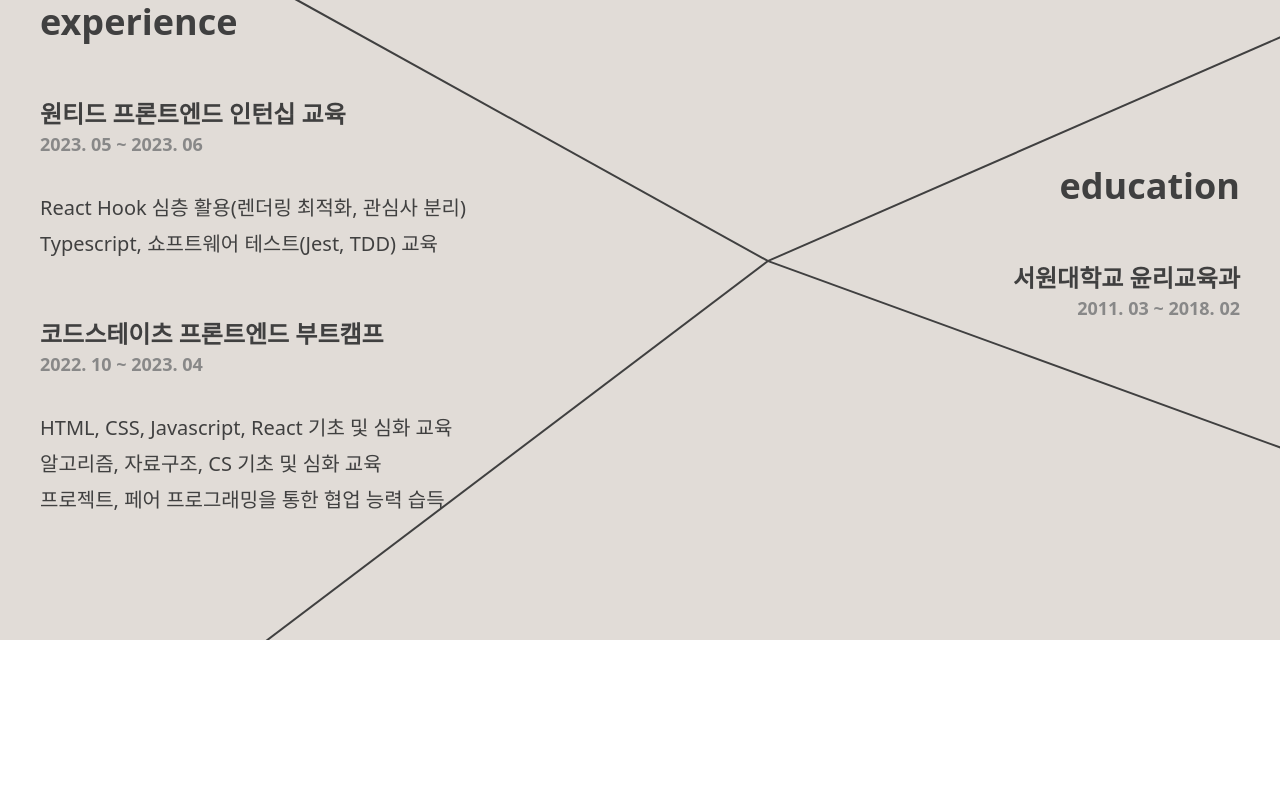
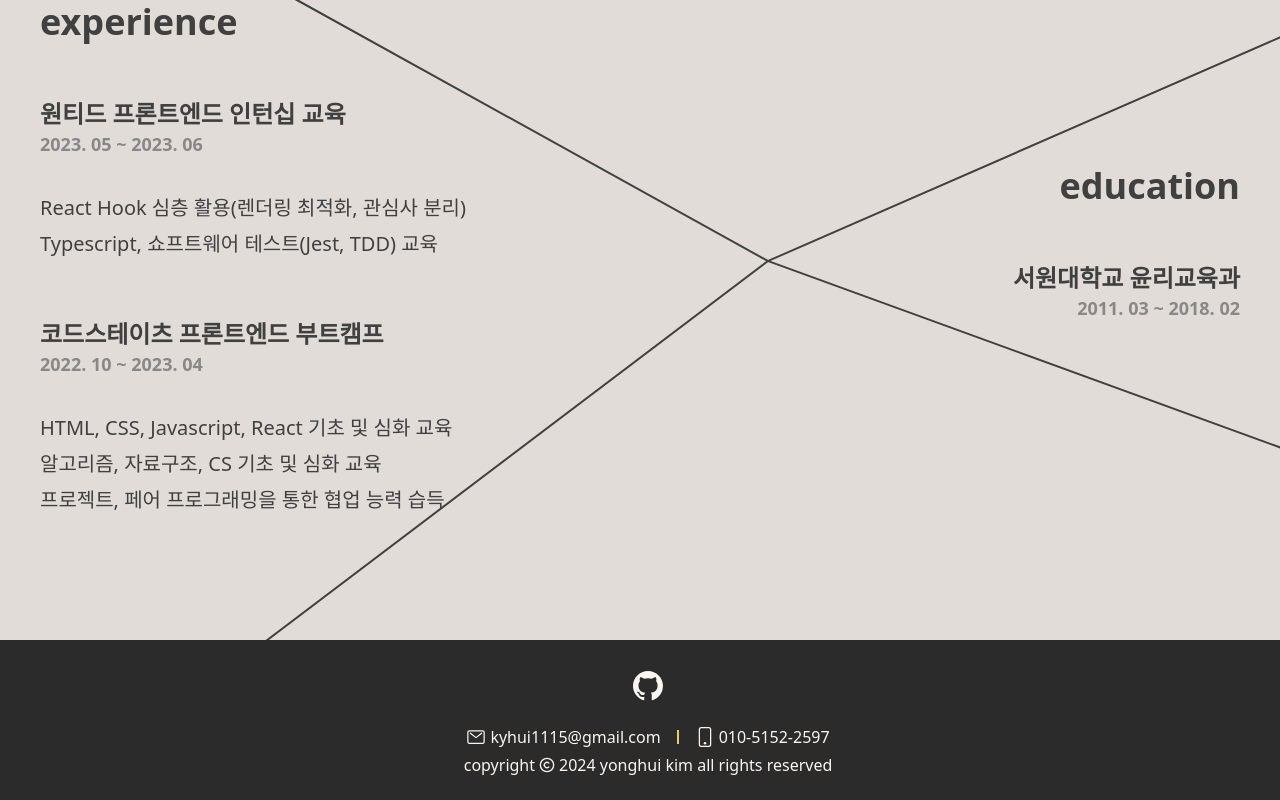
Before and after one commit to kyhui1115/portfolio, a React (Create React App) app: page / in a window 1280 px wide. Shown: the part 2440-3240 px from the top of the page. Before the commit the page ends 3080 px from the top, so only its background shows below. Built offline with nearby package versions, Linux system fonts and the light colour scheme.

Commit message:
design: footer 추가

```diff
--- a/src/App.tsx
+++ b/src/App.tsx
@@ -5,6 +5,7 @@ import Background from './pages/Background';
 import Nav from './components/nav/Nav';
 import ScrollText from './components/AboutMe/ScrollText';
 import { useState } from 'react';
+import Footer from './components/Footer/Footer';
 
 function App() {
   const [currentPage, setCurrentPage] = useState(0);
@@ -16,6 +17,7 @@ function App() {
       <Skill setCurrentPage={setCurrentPage} />
       <Projects setCurrentPage={setCurrentPage} />
       <Background setCurrentPage={setCurrentPage} />
+      <Footer />
       {currentPage < 3 ? <ScrollText /> : null}
     </div>
   );
--- /dev/null
+++ b/src/components/Footer/Copyright.tsx
@@ -0,0 +1,11 @@
+import { LuCopyright } from 'react-icons/lu';
+
+export default function Copyright() {
+  return (
+    <div className="flex items-center text-beige-100">
+      <span>copyright</span>
+      <LuCopyright className="mx-1" />
+      <span>2024 yonghui kim all rights reserved</span>
+    </div>
+  );
+}
--- /dev/null
+++ b/src/components/Footer/EmailAndPhone.tsx
@@ -0,0 +1,14 @@
+import { IoMailOutline } from 'react-icons/io5';
+import { BsPhone } from 'react-icons/bs';
+
+export default function EmailAndPhone() {
+  return (
+    <div className="flex items-center mt-6">
+      <IoMailOutline className="mr-1 text-xl" />
+      <span>kyhui1115@gmail.com</span>
+      <div className="w-0.5 h-3.5 bg-yellow-100 mx-4" />
+      <BsPhone className="mr-1 text-xl" />
+      <span>010-5152-2597</span>
+    </div>
+  );
+}
--- /dev/null
+++ b/src/components/Footer/Footer.tsx
@@ -0,0 +1,11 @@
+import Copyright from './Copyright';
+import UserInfo from './UserInfo';
+
+export default function Footer() {
+  return (
+    <div className="relative flex flex-col items-center justify-center h-40 pl-4 bg-gray-500">
+      <UserInfo />
+      <Copyright />
+    </div>
+  );
+}
--- /dev/null
+++ b/src/components/Footer/UserInfo.tsx
@@ -0,0 +1,21 @@
+import { BsGithub } from 'react-icons/bs';
+import UserInfoItem from './UserInfoItem';
+import EmailAndPhone from './EmailAndPhone';
+
+export default function UserInfo() {
+  return (
+    <div className="flex flex-col items-center mb-1 text-beige-100">
+      {userInfoList.map((userInfo, i) => (
+        <UserInfoItem key={i} icon={userInfo.icon} href={userInfo.href} />
+      ))}
+      <EmailAndPhone />
+    </div>
+  );
+}
+
+const userInfoList = [
+  {
+    icon: <BsGithub className="text-3xl" />,
+    href: 'https://github.com/kyhui1115',
+  },
+];
--- /dev/null
+++ b/src/components/Footer/UserInfoItem.tsx
@@ -0,0 +1,19 @@
+import { ReactElement } from 'react';
+
+interface propTypes {
+  icon: ReactElement;
+  href: string;
+}
+
+export default function UserInfoItem({ icon, href }: propTypes) {
+  return (
+    <a
+      href={href}
+      target="_blank"
+      className="flex items-center mt-2"
+      rel="noreferrer"
+    >
+      {icon}
+    </a>
+  );
+}
```
